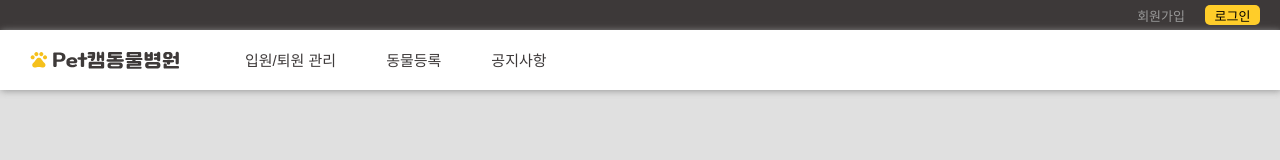
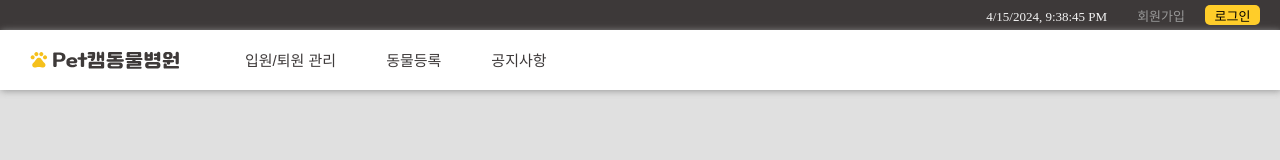
Before and after one commit to FE8-Toy-Team2/toy2_petcam_vet, a React (Vite) app: page / in a window 1280 px wide. Shown: the top 160 px of the page. Built offline with nearby package versions, Linux system fonts and the light colour scheme; a web font is replaced by a local one.

Commit message:
feat:시계구현

```diff
--- /dev/null
+++ b/src/components/Clock.jsx
@@ -0,0 +1,33 @@
+import React, { useState, useEffect } from 'react';
+import styled from 'styled-components';
+
+const Clock = () => {
+  const [dateTime, setDateTime] = useState(new Date());
+
+  useEffect(() => {
+    const intervalId = setInterval(() => {
+      setDateTime(new Date());
+    }, 1000);
+
+    return () => clearInterval(intervalId);
+  }, []);
+
+  const formattedDateTime = dateTime.toLocaleString();
+
+  return (
+    <div>
+      <ClockDisplay>{formattedDateTime}</ClockDisplay>
+    </div>
+  );
+};
+
+export default Clock;
+
+
+const ClockDisplay = styled.p`
+	color: var(--lightgray);
+	font-size: 13px;
+	margin-top: 3px;
+	padding-right: 30px;
+
+`
--- a/src/components/Nav.jsx
+++ b/src/components/Nav.jsx
@@ -1,11 +1,13 @@
 import React from 'react'
 import styled from 'styled-components';
 import "./common.css";
+import Clock from './Clock';
 
 const Nav = () => {
 	return (
 		<Header>
 			<Buttons>
+				<Clock />
 				<SignUpButton>회원가입</SignUpButton>
         <LoginButton>로그인</LoginButton>
 			</Buttons>
@@ -32,9 +34,7 @@ const Buttons = styled.div`
 	display: flex;
 	justify-content: flex-end;
 	align-items: center;
-	// padding-bottom: 20px;
 `
-
 const SignUpButton = styled.p`
 	color: var(--darkgray);
 	font-size: 13px;
@@ -63,7 +63,6 @@ const LoginButton = styled.button`
 		background-color: var(--hoveryellow);
 	}
 	`
-
 const Navbar = styled.div`
 	width: 100%;
 	height: 60px;
@@ -82,12 +81,10 @@ const Navbar = styled.div`
     background: url("../img/petcam_logo.svg") no-repeat center center;
 	}
 `
-
 const TextBox = styled.div`
 	display: flex;
 	margin-left: 40px;
 `
-
 const Text = styled.p`
 	font-family: var(--pre-bold);
 	color: var(--darkheader);
```
